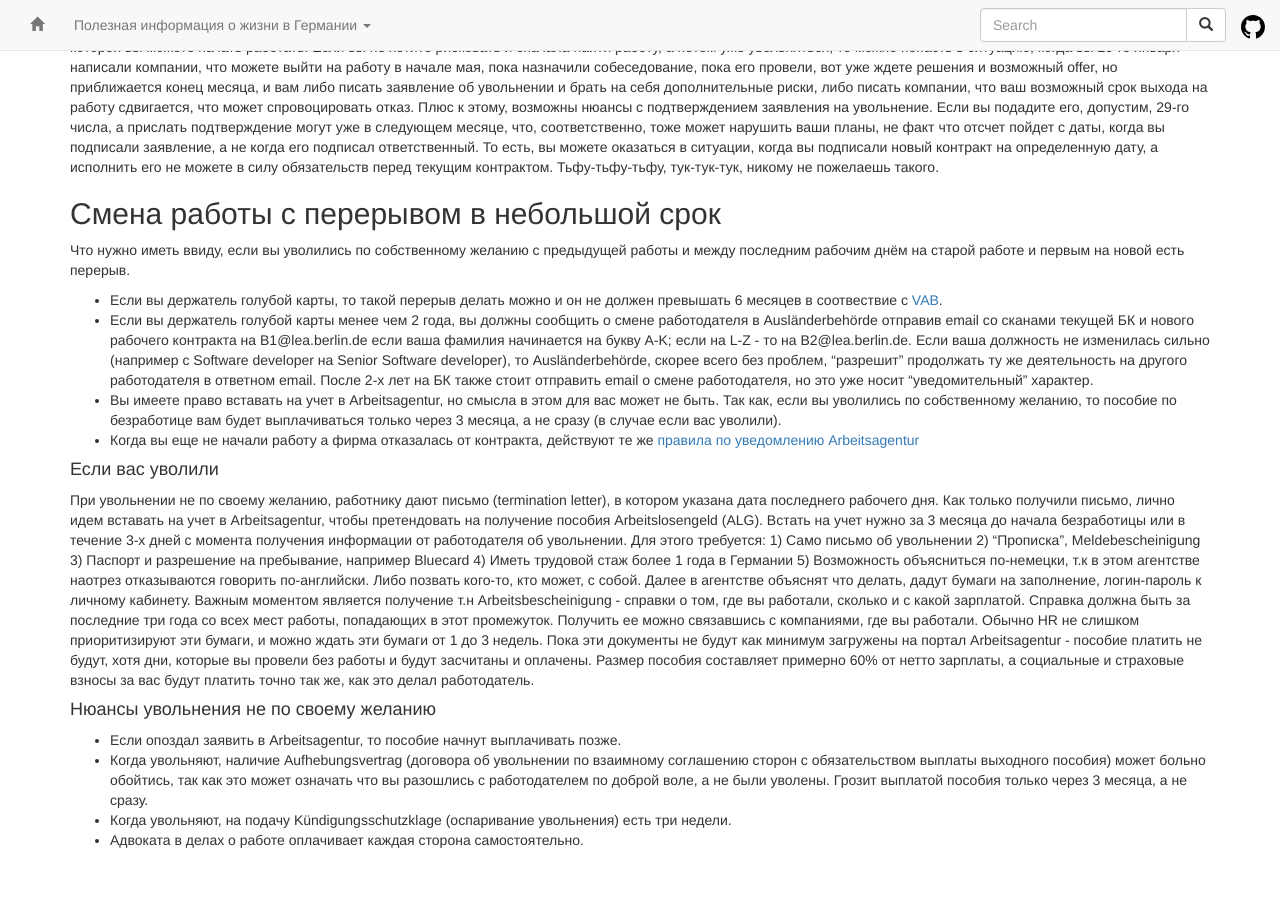
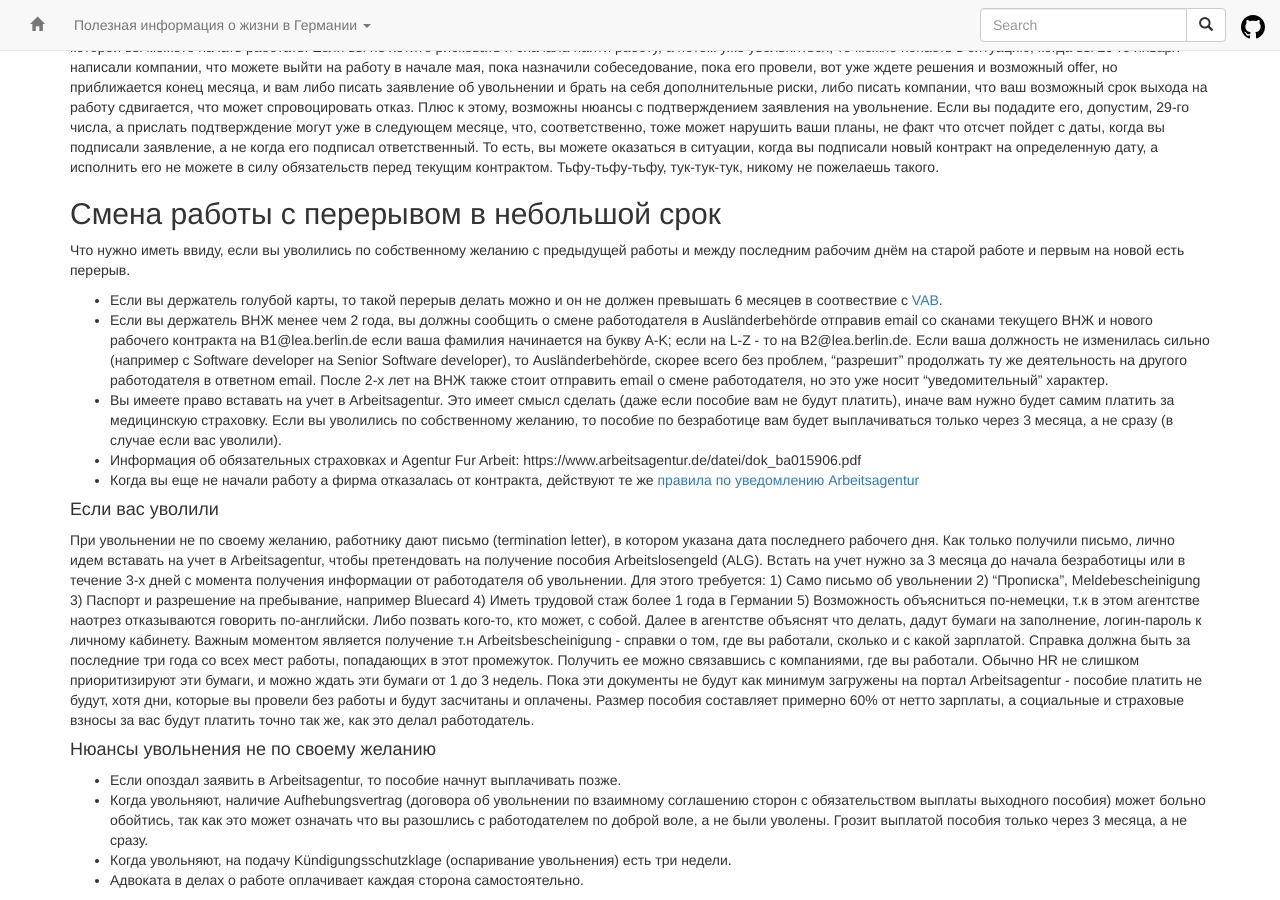
Before and after one commit to ru-de/faq, a Jekyll site: the page built from pages/Работа.md, in a window 1280 px wide and 900 px high, scrolled down 3358 px. Built offline with Jekyll 4.4.1, drawn with Linux system fonts in a browser that asks for light colours; nearby versions of some CDN libraries; before the commit the page ends 4218 px from its top, so only the background shows below that.

Commit message:
Travis #1389: sync github pages

```diff
--- a/pages/Работа.md
+++ b/pages/Работа.md
@@ -119,8 +119,9 @@ layout: default
 ## Смена работы с перерывом в небольшой срок
 Что нужно иметь ввиду, если вы уволились по собственному желанию с предыдущей работы и между последним рабочим днём на старой работе и первым на новой есть перерыв.
 * Если вы держатель голубой карты, то такой перерыв делать можно и он не должен превышать 6 месяцев в соотвествие с [VAB](https://www.berlin.de/einwanderung/service/downloads/artikel.875097.php).
-* Если вы держатель голубой карты менее чем 2 года, вы должны сообщить о смене работодателя в Ausländerbehörde отправив email со сканами текущей БК и нового рабочего контракта на B1@lea.berlin.de если ваша фамилия начинается на букву A-K; если на L-Z - то на B2@lea.berlin.de. Если ваша должность не изменилась сильно (например с Software developer на Senior Software developer), то Ausländerbehörde, скорее всего без проблем, "разрешит" продолжать ту же деятельность на другого работодателя в ответном email. После 2-х лет на БК также стоит отправить email о смене работодателя, но это уже носит "уведомительный" характер.
-* Вы имеете право вставать на учет в Arbeitsagentur, но смысла в этом для вас может не быть. Так как, если вы уволились по собственному желанию, то пособие по безработице вам будет выплачиваться только через 3 месяца, а не сразу (в случае если вас уволили).
+* Если вы держатель ВНЖ менее чем 2 года, вы должны сообщить о смене работодателя в Ausländerbehörde отправив email со сканами текущего ВНЖ и нового рабочего контракта на B1@lea.berlin.de если ваша фамилия начинается на букву A-K; если на L-Z - то на B2@lea.berlin.de. Если ваша должность не изменилась сильно (например с Software developer на Senior Software developer), то Ausländerbehörde, скорее всего без проблем, "разрешит" продолжать ту же деятельность на другого работодателя в ответном email. После 2-х лет на ВНЖ также стоит отправить email о смене работодателя, но это уже носит "уведомительный" характер.
+* Вы имеете право вставать на учет в Arbeitsagentur. Это имеет смысл сделать (даже если пособие вам не будут платить), иначе вам нужно будет самим платить за медицинскую страховку. Если вы уволились по собственному желанию, то пособие по безработице вам будет выплачиваться только через 3 месяца, а не сразу (в случае если вас уволили).
+* Информация об обязательных страховках и Agentur Fur Arbeit: https://www.arbeitsagentur.de/datei/dok_ba015906.pdf
 * Когда вы еще не начали работу а фирма отказалась от контракта, действуют те же [правила по уведомлению Arbeitsagentur](#eсли-вас-уволили)
 
 
```
